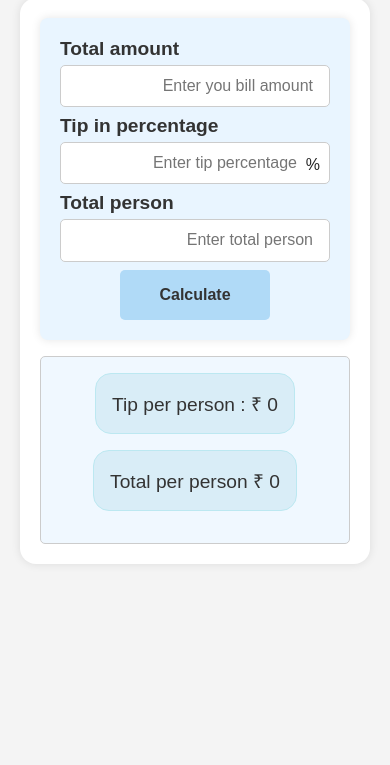
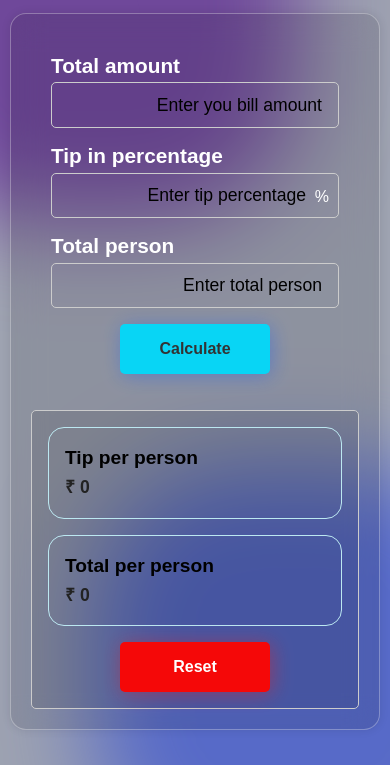
Before and after one commit to aftabalam999/Tip-Calculator, a plain HTML site: page index.html in a window 390 px wide. Shown: the part 79-844 px from the top of the page. Drawn offline with Linux system fonts and the light colour scheme.

Commit message:
UI updated and reset button added

```diff
--- a/app.js
+++ b/app.js
@@ -8,14 +8,14 @@ const formElem = {
 const outputElem = {
   tipPerPersonVal: document.querySelector("#tip-per-person"),
   totalPerPersonVal: document.querySelector("#total-per-person"),
+  resetBtn: document.querySelector("#resetBtn"),
 };
 
 let p = document.createElement("P");
 p.textContent = "Enter a positive number";
 p.classList.add("wrong-input");
 
-formElem.submitBtn.addEventListener("click", (e) => {
-
+formElem.submitBtn.addEventListener("click", () => {
   if (
     formElem.totalAmount.value > 0 &&
     formElem.tipPercent.value > 0 &&
@@ -26,27 +26,33 @@ formElem.submitBtn.addEventListener("click", (e) => {
       Number(formElem.tipPercent.value),
       Number(formElem.totalPerson.value),
     );
-  }else{
+  } else {
     showError();
     return;
   }
 });
+outputElem.resetBtn.addEventListener("click", () => {
+  formElem.totalAmount.value = "";
+  formElem.tipPercent.value = "";
+  formElem.totalPerson.value = "";
+  outputElem.tipPerPersonVal.textContent = `₹ 0`;
+  outputElem.totalPerPersonVal.textContent = `₹ 0`;
+});
+
 const calculateTip = (total, tip, person) => {
   const tipPerPerson = ((total * tip) / 100 / person).toFixed(2);
   const totalPerPerson = (total / person + Number(tipPerPerson)).toFixed(2);
-
   showResult(tipPerPerson, totalPerPerson);
-
 };
 const showResult = (tipPerPerson, totalPerPerson) => {
-  outputElem.tipPerPersonVal.textContent = `₹${tipPerPerson}`;
-  outputElem.totalPerPersonVal.textContent = `₹${totalPerPerson}`;
+  outputElem.tipPerPersonVal.textContent = `₹ ${tipPerPerson}`;
+  outputElem.totalPerPersonVal.textContent = `₹ ${totalPerPerson}`;
 };
 
-const showError = ()=>{
-    p.classList.remove("hidden");
-    formElem.totalPerson.after(p);
-    setTimeout(() => {
-      p.classList.add("hidden");
-    }, 2000);
-}
+const showError = () => {
+  p.classList.remove("hidden");
+  formElem.totalPerson.after(p);
+  setTimeout(() => {
+    p.classList.add("hidden");
+  }, 2000);
+};
--- a/index.html
+++ b/index.html
@@ -7,6 +7,8 @@
     <link rel="stylesheet" href="./style.css" />
   </head>
   <body>
+    <div class="purple"></div>
+    <div class="blue"></div>
     <h1>Tip Calculator</h1>
     <div class="container">
       <div id="form-container">
@@ -43,12 +45,15 @@
         <button id="submitBtn">Calculate</button>
       </div>
       <div class="output">
-        <p class="output-msg">Tip per person :
+        <div class="output-top">
+        <p class="output-msg">Tip per person  <br>
         <span id="tip-per-person">₹ 0</span>
         </p>
-        <p class="output-msg">Total per person
+        <p class="output-msg">Total per person <br>
         <span id="total-per-person">₹ 0</span>
         </p>
+        </div>
+        <button id="resetBtn">Reset</button>
       </div>
     </div>
     <script src="./app.js"></script>
--- a/style.css
+++ b/style.css
@@ -1,58 +1,89 @@
-*{
+* {
   margin: 0;
   padding: 0;
   box-sizing: border-box;
 }
-body{
+body {
+  width: 100%;
+  min-height: 100vh;
   font-family: Arial, sans-serif;
-    background-color: #f4f4f4;
   color: #333;
+  padding: 20px;
+  background: #9ea3b1;
+  position: relative;
+  display: flex;
+  justify-content: center;
+  align-items: center;
+  flex-direction: column;
+}
+
+.purple {
+  width: 220px;
+  height: 220px;
+  background: rgb(111, 72, 154);
+  position: absolute;
+  top: 50px;
+  left: 50px;
+  border-radius: 50%;
+  box-shadow: 0 0 6rem 10rem rgb(111, 72, 154);
+  padding: 20px;
+}
+.blue {
+  width: 220px;
+  height: 220px;
+  background: #576ac8;
+  position: absolute;
+  bottom: 50px;
+  right: 50px;
+  border-radius: 50%;
+  box-shadow: 0 0 6rem 10rem #576ac8;
   padding: 20px;
 }
 
-.container{
+.container {
   width: 100%;
-    max-width: 1200px;
-    margin: 0 auto;
-    background: #fff;
+  max-width: 700px;
+  background: rgba(255, 255, 255, 0.2);
   padding: 20px;
   border-radius: 1rem;
-    box-shadow: 0 0 10px rgba(0,0,0,0.1);
+  border: 1px solid rgba(255, 255, 255, 0.3);
+  box-shadow: 0 0 10px rgba(0, 0, 0, 0.1);
+  backdrop-filter: blur(1rem);
   display: flex;
   gap: 1rem;
-    justify-content: space-between;
 }
 
-h1{
+h1 {
   text-align: center;
   margin-bottom: 20px;
   color: #333;
+  font-weight: 900;
+  z-index: 10;
 }
 
-#form-container{
+#form-container {
   width: 100%;
   max-width: 600px;
   margin: auto;
-    background: #e9f5ff;
   padding: 20px;
   border-radius: 8px;
-    box-shadow: 0 0 10px rgba(0,0,0,0.1);
 }
 
-label{
+label {
   display: block;
   margin-bottom: 0.3rem;
   font-weight: bold;
-    font-size: 1.2rem;
+  font-size: 1.3rem;
 }
-input{
+input {
   width: 100%;
   max-width: 400px;
+  margin-bottom: 1rem;
   outline: none;
-    font-size: 1rem;
+  background-color: transparent;
+  font-size: 1.1rem;
   color: #4d5255;
   padding: 0.7rem 1rem;
-    margin-bottom: 0.5rem;
   border: 1px solid #ccc;
   border-radius: 5px;
   text-align: end;
@@ -62,28 +93,29 @@ input[type="number"]::-webkit-inner-spin-button {
   -webkit-appearance: none;
   margin: 0;
 }
-#tip-percent{
+#tip-percent {
   padding-right: 2rem;
 }
-.percent-container{
+.percent-container {
   width: 100%;
   max-width: 400px;
   position: relative;
 }
-.percent-container span{
+.percent-container span {
   position: absolute;
   right: 10px;
-    top: 45%;
+  top: 40%;
   transform: translateY(-50%);
   font-size: 1rem;
   color: #222;
 }
-button{
+button {
   display: block;
-    margin: auto;
+  margin: 0 auto;
   min-width: 150px;
   min-height: 50px;
-    background-color: #b0daf7;
+  background-color: #08d5f5;
+  box-shadow: 2px 2px 20px rgba(22, 93, 245, 0.4);
   color: #333;
   font-weight: 550;
   border: none;
@@ -92,44 +124,92 @@ button{
   font-size: 1rem;
 }
 
-.output{
-    width: 100%;
+.output {
+  width: 340px;
   max-width: 600px;
-    min-height: 150px;
-    margin: 0 auto;
+  border: 1px solid #ccc;
+  background-color: rgba(0, 0, 0, 0.1);
   padding: 1rem;
-    background-color: #f0f8ff;
-    border: 1px solid #ccc;
   border-radius: 5px;
   display: flex;
-    justify-content: center;
-    align-items: center;
+  justify-content: space-between;
   flex-direction: column;
 }
 
-.output-msg{
+.output-msg {
   padding: 1rem;
-    background-color: #d9edf7;
   border: 1px solid #bce8f1;
   font-size: 1.2rem;
   margin-bottom: 1rem;
   border-radius: 1rem;
+  font-weight: 600;
+  line-height: 1.5;
+  color: #4d5255;
+}
+.output-msg span {
+  font-size: 1.1rem;
+  color: #222;
 }
 
-.hidden{
+.hidden {
   display: none;
 }
 
-.wrong-input{
+.wrong-input {
   color: red;
   font-size: 0.8rem;
   font-weight: bold;
   margin-bottom: 0.3rem;
 }
-
-@media (max-width:768px) {
-    .container{
+.output #resetBtn {
+  background-color: #f50808;
+  box-shadow: 2px 2px 20px rgba(245, 22, 22, 0.4);
+  color: #fff;
+}
+@media (max-width: 768px) {
+    input::placeholder {
+    color: #000;
+  }
+  h1 {
+    color: #fff;
+  }
+  .container {
     flex-direction: column;
+    max-width: 600px;
+  }
+  #form-container,
+  .output {
+    width: 100%;
+  }
+  input {
+    max-width: 100%;
+    color: #222;
+  }
+  .percent-container {
+    max-width: 100%;
+  }
 }
 
+@media (max-width: 400px) {
+  body {
+    padding: 10px;
   }
+  .blue, .purple {
+    width: 90px;
+    height: 90px;
+}
+  .container {
+    background-color: rgba(0, 0, 0, 0.1);
+    color: #fff;
+  }
+  input {
+    color: #fff;
+  }
+
+  .icon {
+    color: #fff !important;
+  }
+  .output-msg{
+    color: #000;
+  }
+}
```
Lines whose indentation alone changed are shown as unchanged.
